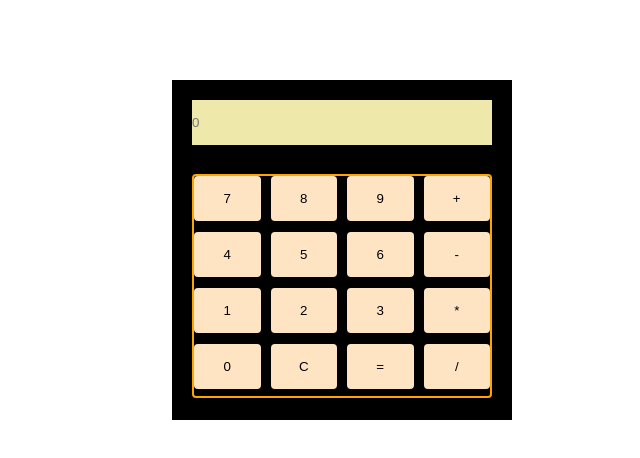
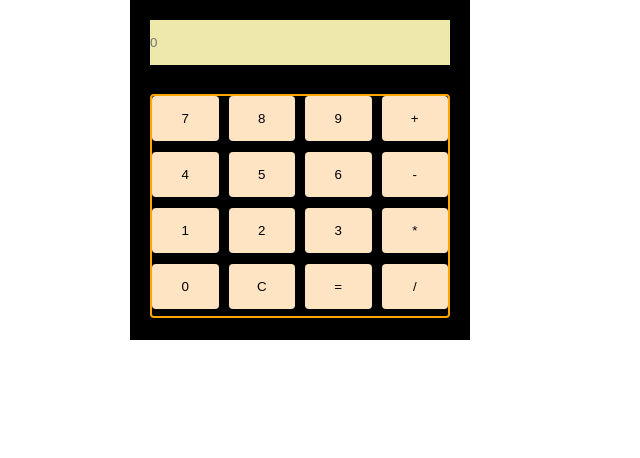
Before and after one commit to Dhrubajyoti-Pramanick/day16, a plain HTML site: page calculator.html in a window 1280 px wide. Shown: the whole page, without its empty margins (340-980 px from the left). Drawn offline with Linux system fonts and the light colour scheme.

Commit message:
3rd commit

```diff
--- a/calculator.css
+++ b/calculator.css
@@ -1,14 +1,18 @@
 *{
  margin: 0;
  padding: 0;
+}
+body {
+    display: flex;
+    justify-content: center;
 }
 ul {
     list-style: none;
 }
 .calculator-container {
-    position: relative;
+    /* position: relative;
     left: 40%;
-    top: 10vh;
+    top: 10vh; */
     width: 300px;
     height: 300px;
 
```
